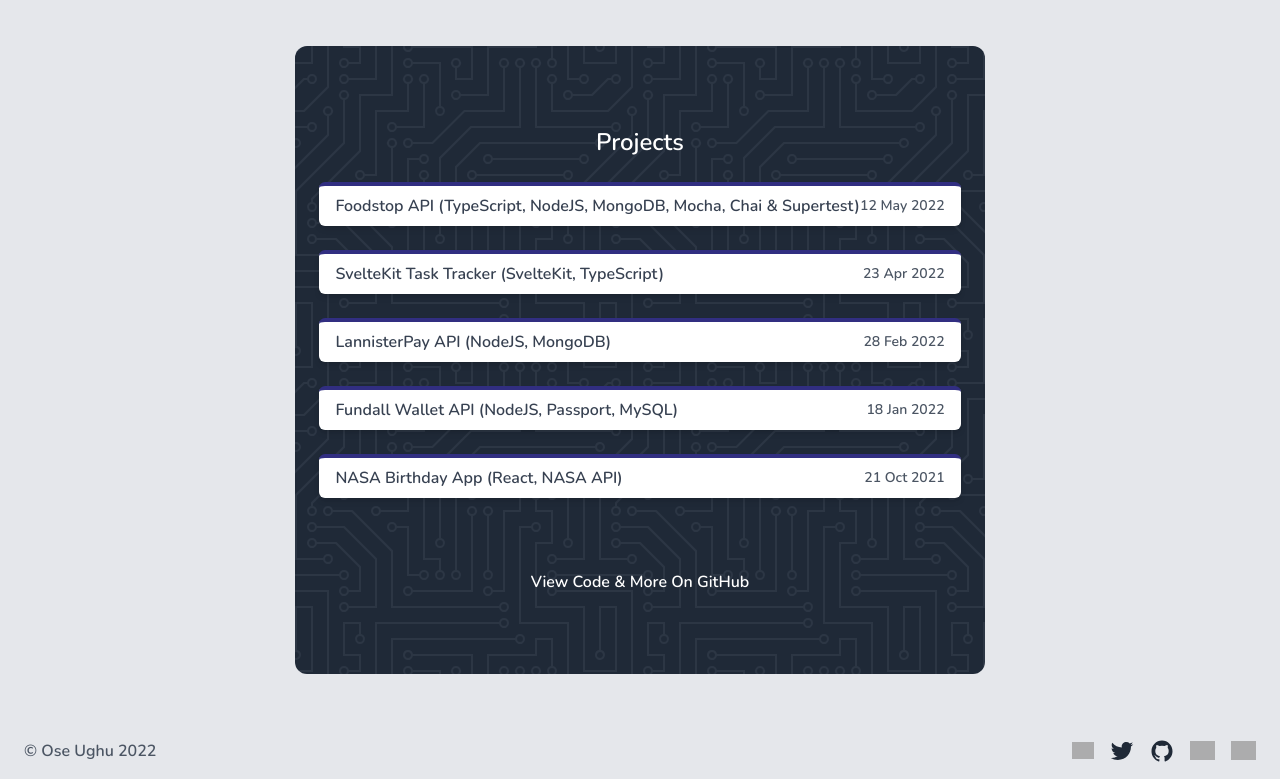
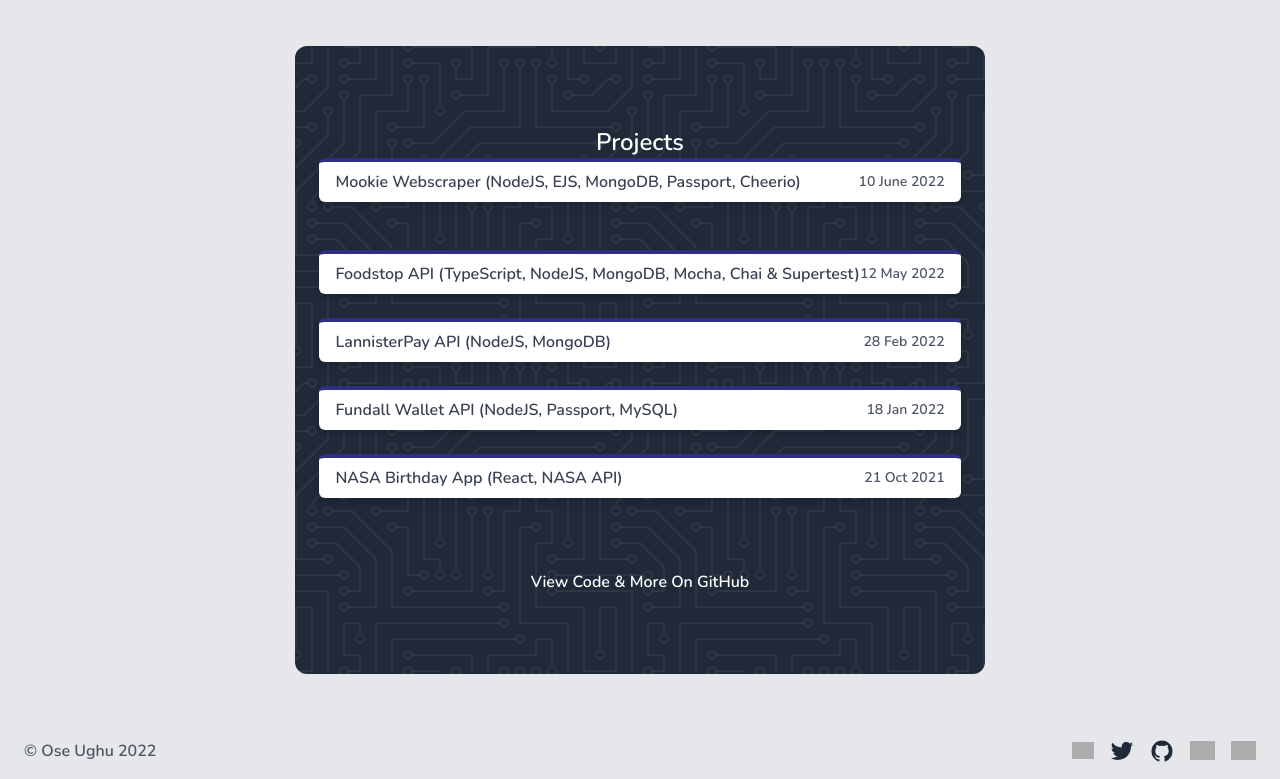
Before and after one commit to oseughu/portfolio, a Svelte app: page / in a window 1280 px wide. Shown: the part 921-1700 px from the top of the page. Built offline with nearby package versions, Linux system fonts and the light colour scheme; grey boxes are pictures that could not be loaded.

Commit message:
add mookie webscraper project and space component

```diff
--- a/src/components/Projects.svelte
+++ b/src/components/Projects.svelte
@@ -1,6 +1,25 @@
+<script>
+  import Space from './Space.svelte'
+</script>
+
 <section class="py-20 bg-gray-800 pattern rounded-xl font-sans">
   <div class="max-w-3xl px-6 mx-auto text-center">
     <h2 class="text-2xl font-semibold text-white">Projects</h2>
+
+    <a
+      class="block w-full max-w-2xl transition duration-500 ease-in-out transform bg-white border-t-4 border-indigo-900 rounded-md shadow-md hover:-translate-y-1 hover:scale-110"
+      href="https://mookie-assessment.herokuapp.com"
+      target="_blank"
+    >
+      <div class="flex items-center justify-between px-4 py-2">
+        <h3 class="text-md font-medium text-gray-700">
+          Mookie Webscraper (NodeJS, EJS, MongoDB, Passport, Cheerio)
+        </h3>
+        <span class="block text-sm font-light text-gray-600">10 June 2022</span>
+      </div>
+    </a>
+
+    <Space />
 
     <div class="flex flex-col items-center justify-around mt-6">
       <a
@@ -18,23 +37,7 @@
         </div>
       </a>
 
-      <section class="p-3 mw-lg" />
-
-      <a
-        class="block w-full max-w-2xl transition duration-500 ease-in-out transform bg-white border-t-4 border-indigo-900 rounded-md shadow-md hover:-translate-y-1 hover:scale-110"
-        href="https://sveltekit-task-tracker.vercel.app"
-        target="_blank"
-      >
-        <div class="flex items-center justify-between px-4 py-2">
-          <h3 class="text-md font-medium text-gray-700">
-            SvelteKit Task Tracker (SvelteKit, TypeScript)
-          </h3>
-          <span class="block text-sm font-light text-gray-600">23 Apr 2022</span
-          >
-        </div>
-      </a>
-
-      <section class="p-3 mw-lg" />
+      <Space />
 
       <a
         class="block w-full max-w-2xl transition duration-500 ease-in-out transform bg-white border-t-4 border-indigo-900 rounded-md shadow-md hover:-translate-y-1 hover:scale-110"
@@ -50,7 +53,7 @@
         </div>
       </a>
 
-      <section class="p-3 mw-lg" />
+      <Space />
 
       <a
         class="block w-full max-w-2xl transition duration-500 ease-in-out transform bg-white border-t-4 border-indigo-900 rounded-md shadow-md hover:-translate-y-1 hover:scale-110"
@@ -66,7 +69,7 @@
         </div>
       </a>
 
-      <section class="p-3 mw-lg" />
+      <Space />
 
       <a
         class="block w-full max-w-2xl transition duration-500 ease-in-out transform bg-white border-t-4 border-indigo-900 rounded-md shadow-md hover:-translate-y-1 hover:scale-110"
@@ -82,7 +85,7 @@
         </div>
       </a>
 
-      <section class="p-3 mw-lg" />
+      <Space />
     </div>
 
     <div class="flex items-center justify-center mt-12">
--- /dev/null
+++ b/src/components/Space.svelte
@@ -0,0 +1 @@
+<section class="p-3 mw-lg" />
```
